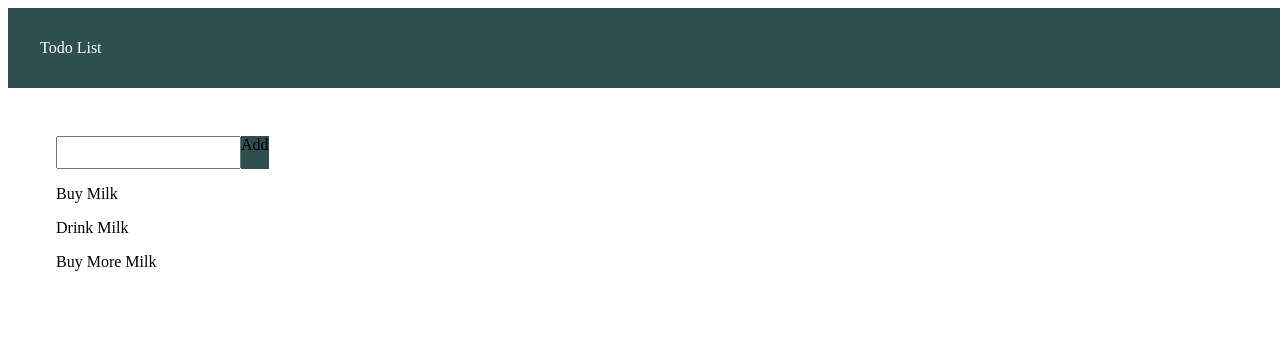
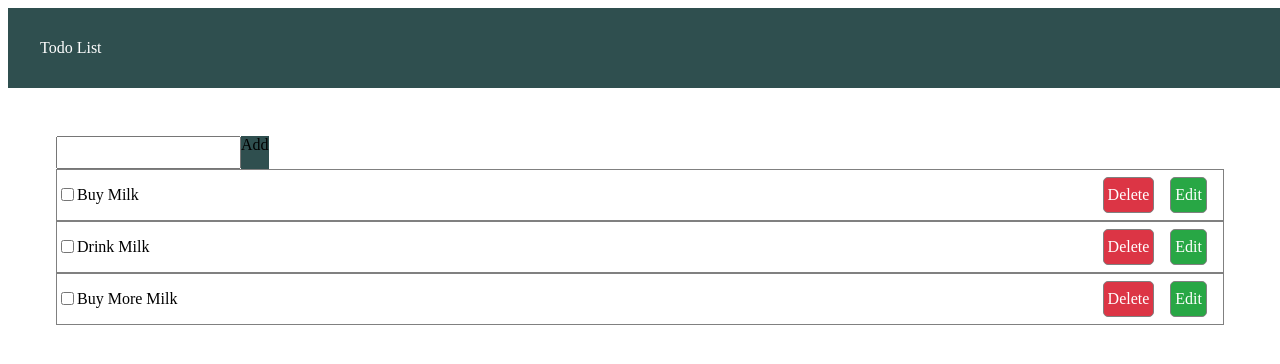
Before and after one commit to petegriffith/She_takehome, a React (Create React App) app: page / in a window 1280 px wide. Shown: the top 364 px of the page. Built offline with nearby package versions, Linux system fonts and the light colour scheme; the HTML template or start-up script is replaced by a standard one.

Commit message:
More scaffolding

```diff
--- a/src/App.tsx
+++ b/src/App.tsx
@@ -1,4 +1,4 @@
-import React from 'react'
+import React, {useState} from 'react'
 
 import Header from './components/Header'
 import SingleTodo from './components/SingleTodo'
@@ -6,16 +6,18 @@ import TodoInput from './components/TodoInput'
 
 import './styles/App.css'
 
+import data from './assets/initData.json'
+
 function App() {
-  const todos = ['Buy Milk', 'Drink Milk', 'Buy More Milk']
+  const [currentTodos, setCurrentTodos] = useState(data)
 
   return (
     <>
       <Header />
       <div className="App_inner-container">
         <TodoInput />
-        <div className="App_todos_container">
-            {todos.map((todo) => <SingleTodo todoName={todo} />)}
+        <div className="App_todos-container">
+          {currentTodos.map((todo, index) => <SingleTodo todo={todo} />)}
         </div>
       </div>
     </>
--- /dev/null
+++ b/src/assets/colors.ts
@@ -0,0 +1,5 @@
+export const colors = {
+    primary: "blue",
+    warning: "red",
+    success: "green",
+}
--- /dev/null
+++ b/src/assets/initData.json
@@ -0,0 +1,14 @@
+[{
+    "task": "Buy Milk",
+    "completed": true
+},
+{
+    "task": "Drink Milk",
+    "completed": false
+},
+{
+    "task": "Buy More Milk",
+    "completed": false
+}
+
+]
--- a/src/components/SingleTodo.tsx
+++ b/src/components/SingleTodo.tsx
@@ -1,11 +1,26 @@
-import React from "react";
+import React from 'react'
 
-function SingleTodo({todoName}:{todoName: string}) {
-    return(
-        <div>
-            <p>{todoName}</p>
-        </div>
-    )
+import '../styles/SingleTodo.css'
+import '../styles/_flex.css'
+
+interface Todo {
+  task: string
+  completed: boolean
+}
+
+function SingleTodo({ todo }: { todo: Todo }) {
+  return (
+    <div className="_flex-row todo-container">
+      <div className="_flex-row">
+        <input type="checkbox" />
+        <p>{todo.task}</p>
+      </div>
+      <div className="_flex-row button-container">
+        <div className="button delete-button">Delete</div>
+        <div className="button edit-button">Edit</div>
+      </div>
+    </div>
+  )
 }
 
 export default SingleTodo
--- a/src/styles/App.css
+++ b/src/styles/App.css
@@ -3,3 +3,7 @@
     display: flex;
     flex-direction: column;
 }
+
+.App_single-todo-container {
+    border: gray 1px solid;
+}
--- a/src/styles/SingleTodo.css
+++ b/src/styles/SingleTodo.css
@@ -0,0 +1,25 @@
+.todo-container {
+    border: 1px solid grey;
+    justify-content: space-between;
+}
+
+.button-container {
+    margin-right: 1em;
+    gap: 1em
+}
+
+.button {
+    border: 1px grey solid;
+    border-radius: 5px;
+    cursor: pointer;
+    padding: 0.5em 0.25em;
+    color: white
+}
+
+.edit-button {
+    background-color:  #28a745
+}
+
+.delete-button {
+    background-color: #dc3545
+}
--- /dev/null
+++ b/src/styles/__colors.css
@@ -0,0 +1,3 @@
+@value success: #28a745;
+@value primary: #007bff;
+@value danger: #dc3545;
--- /dev/null
+++ b/src/styles/_flex.css
@@ -0,0 +1,5 @@
+._flex-row {
+    display: flex;
+    flex-direction: row;
+    align-items: center;
+}
```
